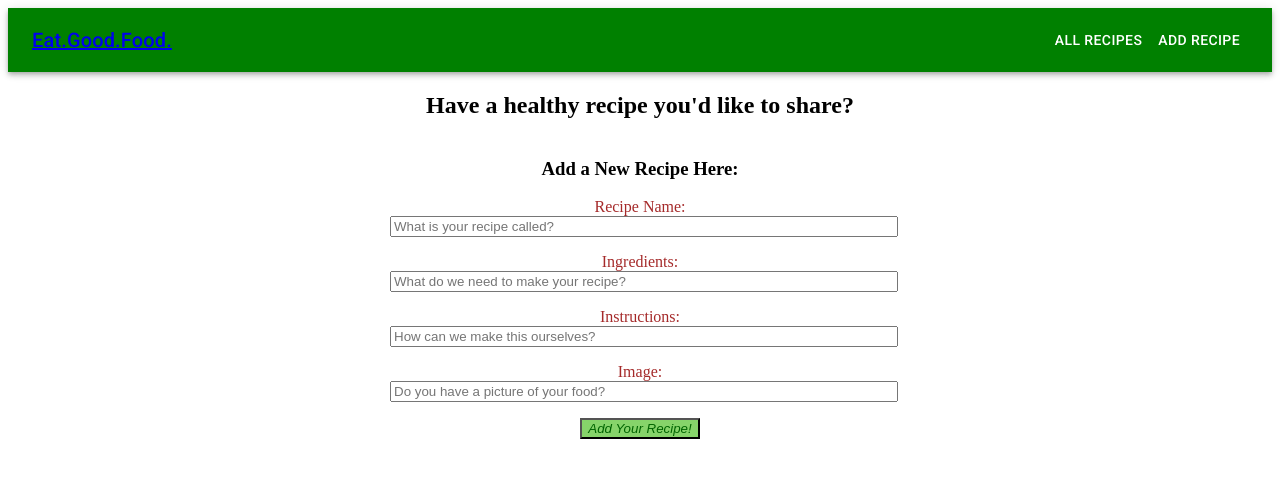
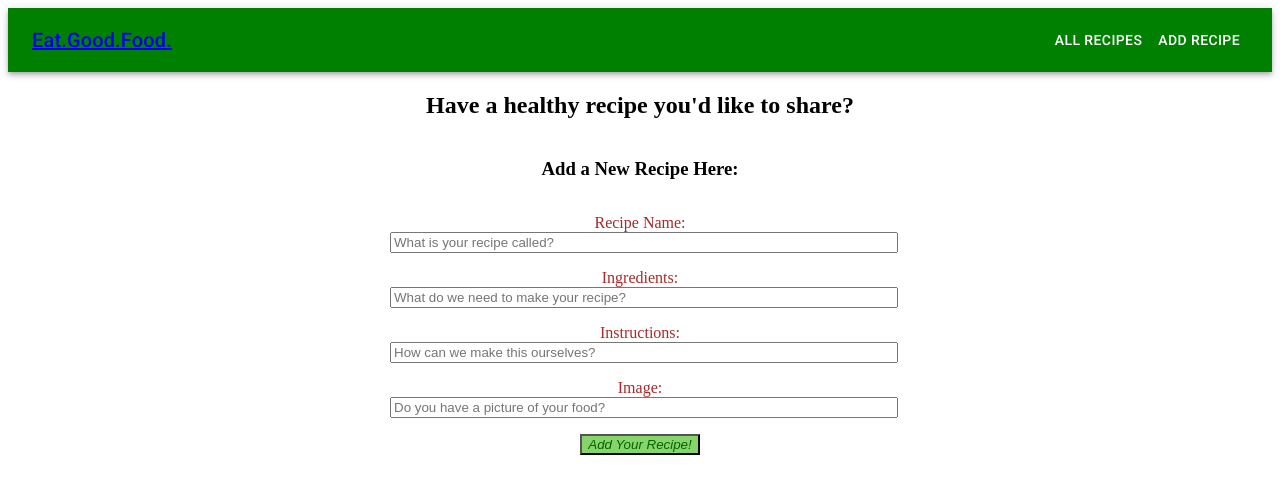
Before and after one commit to VLParry/EatGoodFood, a React (Create React App) app: page /addrecipe in a window 1280 px wide. Shown: the top 494 px of the page. Built offline with nearby package versions, Linux system fonts and the light colour scheme.

Commit message:
cleaned up code and add additions to README

```diff
--- a/src/components/Form.jsx
+++ b/src/components/Form.jsx
@@ -1,6 +1,6 @@
 import {useState} from 'react';
 import {  useNavigate } from 'react-router-dom';
-import Typography from '@material-ui/core/Typography';
+
 
 const formStyles = {
   color: 'brown',
@@ -22,7 +22,7 @@ const [newRecipes, setNewRecipes] = useState({
   image: "",
 
 })
-//debugger
+
 const navigate = useNavigate()
 
 const handleChange = (e) => {
@@ -43,8 +43,6 @@ const handleSubmit= (e)=> {
     },
     body: JSON.stringify(newRecipes)
   })
-
-   // debugger
   .then(() => navigate('/recipes'))
 }
 
@@ -56,8 +54,7 @@ return (
       <h3>Add a New Recipe Here:</h3>
 
 <form onSubmit={handleSubmit} style={formStyles}>
-<div >
-
+<p>
 <label>
   Recipe Name:
   <input
@@ -69,8 +66,8 @@ return (
   onChange={handleChange}
   />
 </label>
+</p>
 
-</div>
 <p>
 <label>
   Ingredients:
@@ -84,6 +81,7 @@ return (
   />
 </label>
 </p>
+
 <p>
 <label>
   Instructions:
@@ -97,6 +95,7 @@ return (
   />
 </label>
 </p>
+
 <p>
 <label>
   Image:
```
Also changed, not shown: src/components/Recipes.jsx (+0 -13 lines), 1 other file (tests, documents, lock files or other folders).
